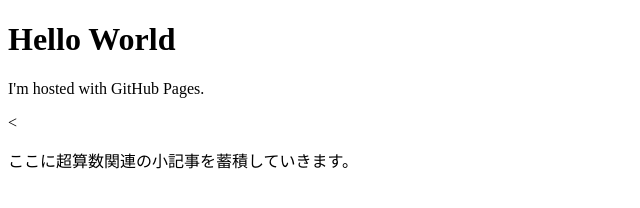
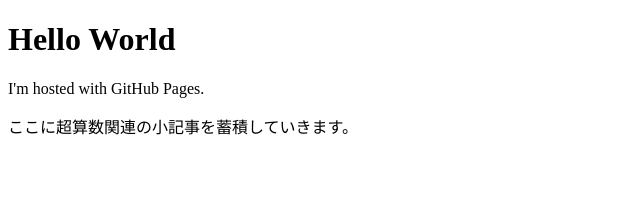
Before and after one commit to Temmusu/temmusu.github.io, a plain HTML site: page index.html in a window 1280 px wide. Shown: the whole page, without its empty margins (0-640 px from the left). Drawn offline with Linux system fonts and the light colour scheme.

Commit message:
Update index.html

```diff
--- a/index.html
+++ b/index.html
@@ -3,6 +3,6 @@
 <body>
 <h1>Hello World</h1>
 <p>I'm hosted with GitHub Pages.</p>
-<<p>ここに超算数関連の小記事を蓄積していきます。</p>
+<p>ここに超算数関連の小記事を蓄積していきます。</p>
 </body>
 </html>
```
